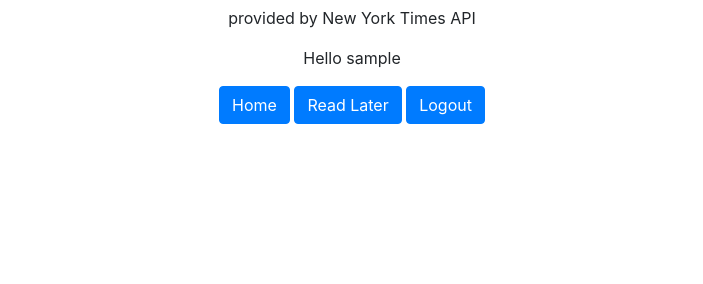
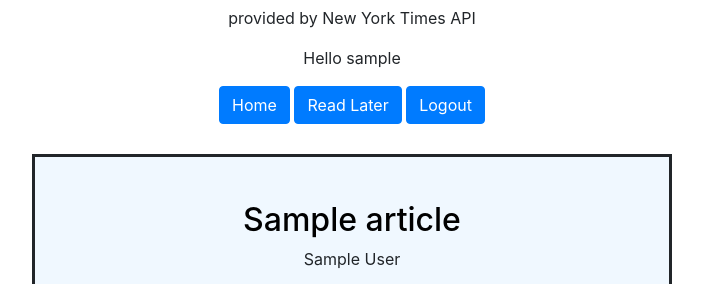
Before and after one commit to melchiorr1/current_news, a Flask app: page /readlater in a window 1280 px wide. Shown: the part 108-392 px from the top of the page, without its empty margins (288-991 px from the left). Run offline with Flask 3, Linux system fonts and the light colour scheme; a user stored in the database is signed in; tables that the repository leaves empty hold one stand-in row (values such as "Sample post").

Commit message:
added read later functionality

```diff
--- /dev/null
+++ b/your_news/static/script.js
@@ -0,0 +1,27 @@
+function add(button) {
+    // get data and create FormData object
+    let data = new FormData();
+
+    let article = button.parentElement;
+    data.append("title", article.children[0].innerText);
+    data.append("url", article.children[0].children[0].href);
+    data.append("author", article.children[1].innerText);
+    data.append("img", article.children[2].src);
+
+    // POST data
+    fetch("/add", {
+        method: 'POST',
+        body: data,
+    }).then(function (response) {
+        window.location.href = `/`
+    });
+};
+
+function remove(article_id){
+    fetch('/delete' , {
+        method: 'POST',
+        body: JSON.stringify({ 'articleId': article_id })
+    }).then(res => {
+        window.location.href = '/readlater'
+    })
+}
--- a/your_news/templates/base.html
+++ b/your_news/templates/base.html
@@ -3,9 +3,15 @@
 <link rel="stylesheet" href="https://cdn.jsdelivr.net/npm/bootstrap@4.3.1/dist/css/bootstrap.min.css"
     integrity="sha384-ggOyR0iXCbMQv3Xipma34MD+dH/1fQ784/j6cY/iJTQUOhcWr7x9JvoRxT2MZw1T" crossorigin="anonymous">
 <link rel="stylesheet" href="{{ url_for('static', filename='style.css') }}">
-<script src="https://code.jquery.com/jquery-3.3.1.slim.min.js" integrity="sha384-q8i/X+965DzO0rT7abK41JStQIAqVgRVzpbzo5smXKp4YfRvH+8abtTE1Pi6jizo" crossorigin="anonymous"></script>
-<script src="https://cdn.jsdelivr.net/npm/popper.js@1.14.7/dist/umd/popper.min.js" integrity="sha384-UO2eT0CpHqdSJQ6hJty5KVphtPhzWj9WO1clHTMGa3JDZwrnQq4sF86dIHNDz0W1" crossorigin="anonymous"></script>
-<script src="https://cdn.jsdelivr.net/npm/bootstrap@4.3.1/dist/js/bootstrap.min.js" integrity="sha384-JjSmVgyd0p3pXB1rRibZUAYoIIy6OrQ6VrjIEaFf/nJGzIxFDsf4x0xIM+B07jRM" crossorigin="anonymous"></script>
+<script src="https://code.jquery.com/jquery-3.3.1.slim.min.js"
+    integrity="sha384-q8i/X+965DzO0rT7abK41JStQIAqVgRVzpbzo5smXKp4YfRvH+8abtTE1Pi6jizo"
+    crossorigin="anonymous"></script>
+<script src="https://cdn.jsdelivr.net/npm/popper.js@1.14.7/dist/umd/popper.min.js"
+    integrity="sha384-UO2eT0CpHqdSJQ6hJty5KVphtPhzWj9WO1clHTMGa3JDZwrnQq4sF86dIHNDz0W1"
+    crossorigin="anonymous"></script>
+<script src="https://cdn.jsdelivr.net/npm/bootstrap@4.3.1/dist/js/bootstrap.min.js"
+    integrity="sha384-JjSmVgyd0p3pXB1rRibZUAYoIIy6OrQ6VrjIEaFf/nJGzIxFDsf4x0xIM+B07jRM"
+    crossorigin="anonymous"></script>
 {% with messages = get_flashed_messages(with_categories=true) %}
 {% if messages %}
 {% for category, message in messages %}
@@ -45,3 +51,4 @@
 <section class="content">
     {% block content %}{% endblock %}
 </section>
+<script src="{{url_for('static', filename='script.js')}}"></script>
--- a/your_news/templates/news/index.html
+++ b/your_news/templates/news/index.html
@@ -7,7 +7,7 @@
         <p>{{articles[title][2]}}</p>
         <img class="article_img" src={{articles[title][1]}}></img>
         {% if user.is_authenticated %}
-        <button class="btn btn-primary mt-2" type="button">Add to read later</button>
+        <button class="btn btn-primary mt-2" type="button" onclick="add(this)">Add to read later</button>
         {% endif %}
     </div>
     {% endfor %}
--- a/your_news/templates/news/readlater.html
+++ b/your_news/templates/news/readlater.html
@@ -1 +1,14 @@
 {% extends 'base.html' %}
+
+{% block content %}
+    {% for article in user.articles %}
+    <div class="article">
+        <h2><a href={{ article.url }}>{{article.title}}</a></h2>
+        <p>{{ article.authors }}</p>
+        <img class="article_img" src={{ article.media }}></img>
+        {% if user.is_authenticated %}
+        <button class="btn btn-primary mt-2" type="button" onclick="remove({{article.id}})">Remove</button>
+        {% endif %}
+    </div>
+    {% endfor %}
+{% endblock %}
--- a/your_news/views.py
+++ b/your_news/views.py
@@ -1,7 +1,9 @@
-from flask import Blueprint, render_template, current_app as app
+from flask import Blueprint, render_template, current_app as app, request, jsonify, flash, redirect, url_for
 import requests
 from flask_login import login_required, current_user
-
+from .models import Article
+from . import db
+import json
 
 bp = Blueprint('views', __name__)
 
@@ -25,3 +27,40 @@ def index():
 @login_required
 def readlater():
     return render_template('/news/readlater.html', user=current_user)
+
+@login_required
+@bp.route('/add', methods=['POST'])
+def add():
+    if request.method == 'POST':
+        data = request.form
+        title = data['title']
+        url = data['url']
+        authors = data['author']
+        img = data['img']
+        if Article.query.filter_by(title=title, user_id=current_user.id).first():
+            flash("Article is already added", category='error')
+            return jsonify({})
+
+        new_article = Article(title=title, authors=authors, url=url, media=img, user_id=current_user.id)
+        db.session.add(new_article)
+        db.session.commit()
+        flash("Article added successfully", category='success')
+
+    return jsonify({})
+
+@login_required
+@bp.route('/delete', methods=['POST'])
+def delete():
+    article = json.loads(request.data)
+    article_id = article['articleId']
+    article = Article.query.filter_by(id=article_id, user_id=current_user.id).first()
+
+    if article:
+        print(article.title)
+        db.session.delete(article)
+        db.session.commit()
+        flash("Article deleted successfully", category='success')
+    else:
+        flash("Error: You can't do that", category='error')
+
+    return jsonify({})
```
